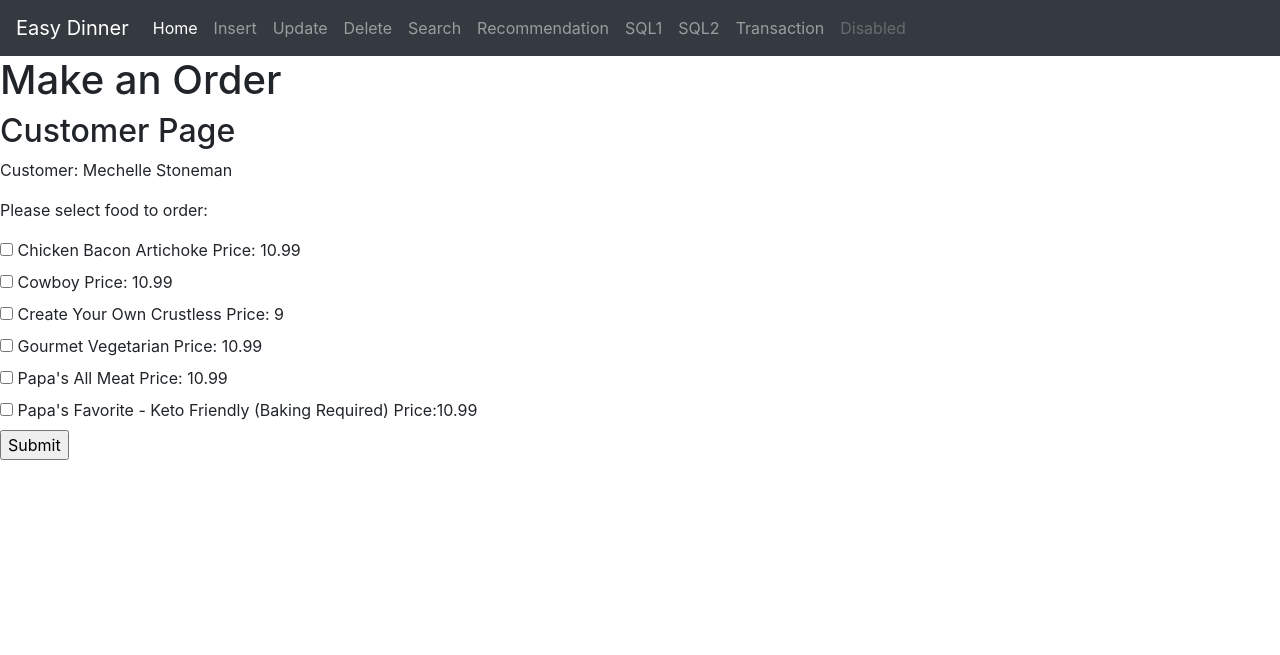
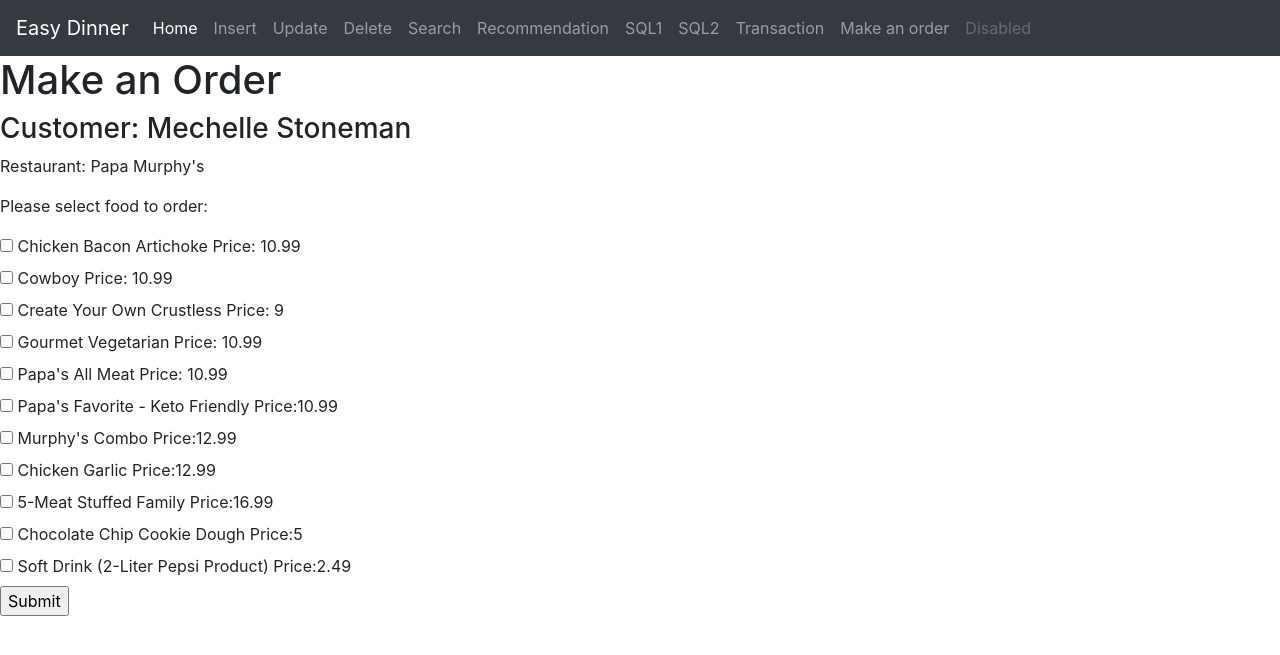
Before and after one commit to ShanglinMo/team777, a Django app: page /makeorder/ in a window 1280 px wide. Shown: the top 655 px of the page. Run offline with Django 4.2, Linux system fonts and the light colour scheme; some libraries are stand-ins or nearby versions.

Commit message:
created make an order page

```diff
--- a/website/templates/main.html
+++ b/website/templates/main.html
@@ -21,10 +21,10 @@
             <a class="nav-item nav-link" href="{% url 'delete' %}">Delete</a>
             <a class="nav-item nav-link" href="{% url 'restaurant' %}">Search</a>
             <a class="nav-item nav-link" href="{% url 'recommendation' %}">Recommendation</a>
-
             <a class="nav-item nav-link" href="{% url 'advance1' %}">SQL1</a>
             <a class="nav-item nav-link" href="{% url 'advance2' %}">SQL2</a>
             <a class="nav-item nav-link" href="{% url 'transaction' %}">Transaction</a>
+            <a class="nav-item nav-link" href="{% url 'makeorder' %}">Make an order</a>
             <a class="nav-item nav-link disabled" href="#">Disabled</a>
           </div>
         </div>
--- a/website/templates/makeorder.html
+++ b/website/templates/makeorder.html
@@ -6,8 +6,8 @@
 
 <body>
 <h1>Make an Order</h1>
-<h2>Customer Page</h2>
-<p> Customer: Mechelle Stoneman </p>
+<h3> Customer: Mechelle Stoneman </h3>
+<p> Restaurant: Papa Murphy's </p>
 <p> Please select food to order: </p>
 
 <form action='' method='POST'>
@@ -18,30 +18,39 @@
     <input type="checkbox" id="185" name="orderItem" value="185" price=10.99>
     <label for="185"> Cowboy Price: 10.99</label><br>
 
-    <input type="checkbox" id="186" name="orderItem" value="186" price=9>
+    <input type="checkbox" id="186" name="orderItem" value="186">
     <label for="186"> Create Your Own Crustless Price: 9</label><br>
 
-    <input type="checkbox" id="187" name="orderItem" value="187" price=10.99>
+    <input type="checkbox" id="187" name="orderItem" value="187">
     <label for="187"> Gourmet Vegetarian Price: 10.99</label><br>
 
-    <input type="checkbox" id="188" name="orderItem" value="188" price=10.99>
+    <input type="checkbox" id="188" name="orderItem" value="188">
     <label for="188"> Papa's All Meat  Price: 10.99</label><br>
 
-    <input type="checkbox" id="189" name="orderItem" value="189" price=10.99>
-    <label for="189"> Papa's Favorite - Keto Friendly (Baking Required) Price:10.99</label><br>
+    <input type="checkbox" id="189" name="orderItem" value="189">
+    <label for="189"> Papa's Favorite - Keto Friendly Price:10.99</label><br>
+
+    <input type="checkbox" id="192" name="orderItem" value="192">
+    <label for="192"> Murphy's Combo  Price:12.99</label><br>
+
+    <input type="checkbox" id="193" name="orderItem" value="193">
+    <label for="193"> Chicken Garlic Price:12.99</label><br>
+
+    <input type="checkbox" id="201" name="orderItem" value="201">
+    <label for="201"> 5-Meat Stuffed Family Price:16.99</label><br>
+
+    <input type="checkbox" id="210" name="orderItem" value="210">
+    <label for="210"> Chocolate Chip Cookie Dough Price:5</label><br>
+
+    <input type="checkbox" id="213" name="orderItem" value="213">
+    <label for="213"> Soft Drink (2-Liter Pepsi Product) Price:2.49</label><br>
 
     <input type="submit" value="Submit"/>
 </form>
 
-
-<table border="1">
-    {% for x in orderList %}
-    <tr>
-    <td>{{ x.0}}</td>
-    <td>{{ x.1}}</td>
-    </tr>
-    {% endfor %}
-</table>
-
+{% if orderList %}
+<p> Origin Price: {{ totalPrice }} </p>
+<p> Final Price: {{ finalPrice }} </p>
+{% endif %}
 </body>
 {%endblock%}
--- a/website/views.py
+++ b/website/views.py
@@ -230,16 +230,31 @@
 
 
 def makeorder(request):
-    print(1234556)
-    a = request.method
     if request.method == 'POST':
-        print(xyzzzz)
         if request.POST.get('orderItem'):
-            print(34566)
-            orderList = request.POST.getlist('orderItem')
-            for x in orderList:
-                print(x)
-            return render(request, 'makeorder.html', {'orderList': orderList})
+            with connection.cursor() as cursor:
+                orderList = request.POST.getlist('orderItem')
+                totalPrice = 0
+                idList = "["
+                for x in orderList:
+                    cursor.execute('SELECT Price\
+                                FROM easy_dinner.Foods\
+                                where Item_ID= %s;',[x])
+                    totalPrice += cursor.fetchone()[0]
+                    idList += str(x) + " "
+                idList = idList[:-1]
+                idList += "]"
+                #print(idList)
+                #print(totalPrice)
+                cursor.execute('Select MAX(Order_ID) From Orders')
+                orderId = cursor.fetchone()[0] + 1
+                #print(orderId)
+                cursor.execute('INSERT into Orders(Order_ID, Coupon_ID, Customer_ID, Item_ID_List, Price, Date, Restaurant_ID) \
+                                VALUES (%s, null, 1, %s, %s, "2025-01-01", 4)', [orderId, idList, totalPrice])
+                cursor.execute('Select Price From Orders Where Order_ID = %s', [orderId])
+                finalPrice = cursor.fetchone()[0]
+
+            return render(request, 'makeorder.html', {'orderList': orderList, 'totalPrice': totalPrice, 'finalPrice': finalPrice})
 
     else:
         return render(request,'makeorder.html')
```
